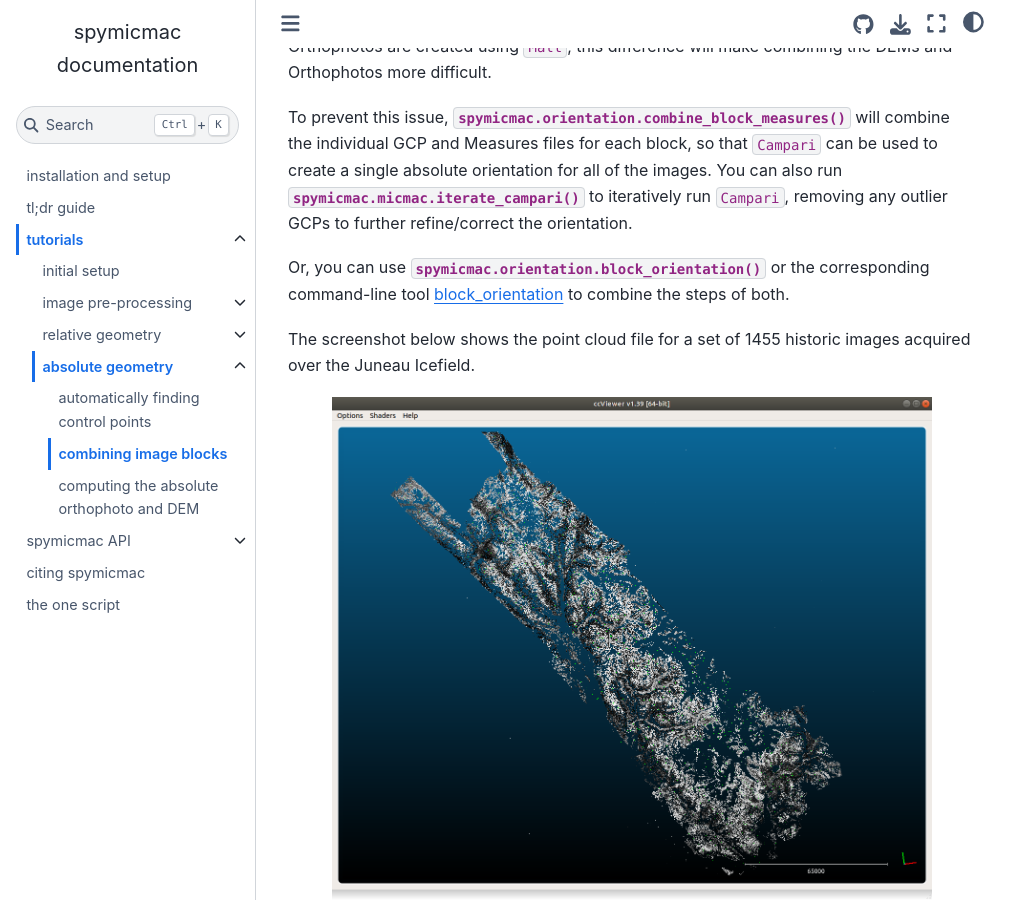
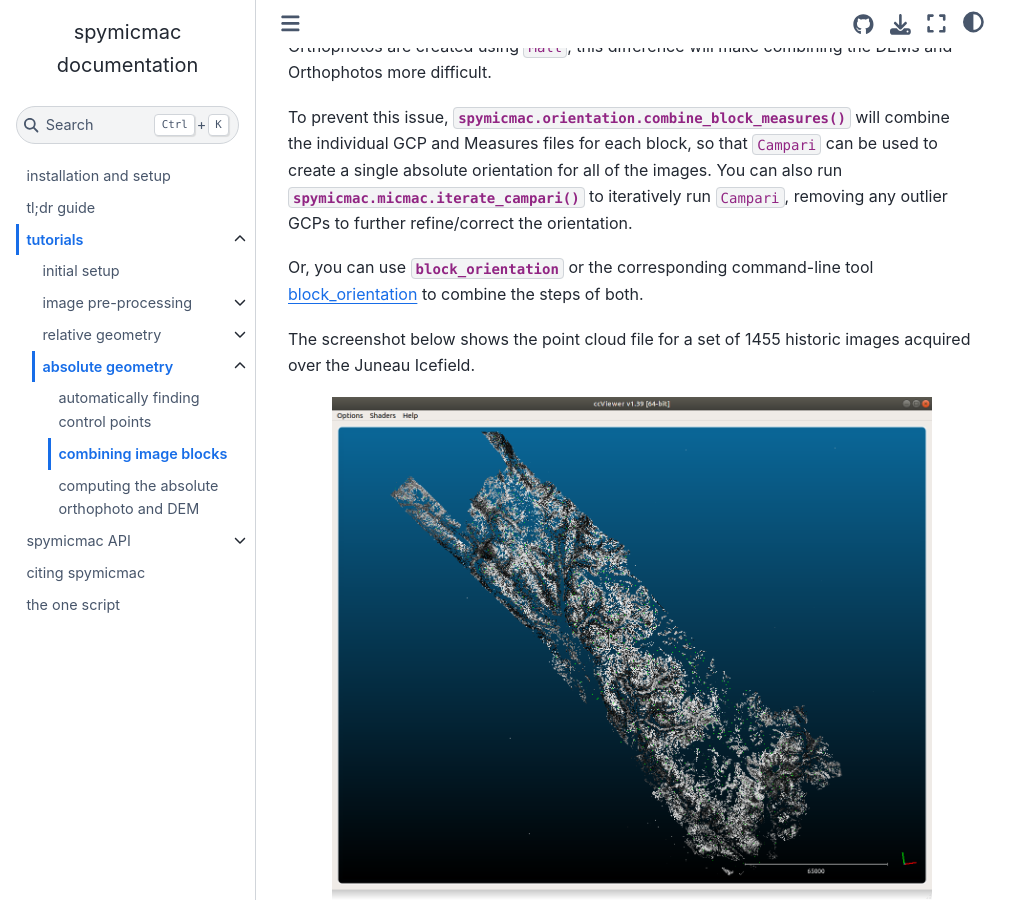
Before and after one commit to iamdonovan/spymicmac, a Sphinx documentation site: the page built from doc/tutorials/absolute/blocks.rst, in a window 1280 px wide and 900 px high, scrolled down 964 px. Shown: the whole window, without its empty margins (0-1031 px from the left). Built offline with Sphinx 7.4.7 and the Sphinx Book theme 1.1.4, drawn with Linux system fonts in a browser that asks for light colours; nearby versions of some CDN libraries; the version number could not be read and is left out.

Commit message:
fix links to tools
- update docstring for block_orientation
- add combine_block_measures to orientation module page

```diff
--- a/doc/spymicmac/modules/orientation.rst
+++ b/doc/spymicmac/modules/orientation.rst
@@ -23,6 +23,7 @@ combining image blocks
 
 .. autofunction:: spymicmac.orientation.block_orientation
 
+.. autofunction:: spymicmac.orientation.combine_block_measures
 
 fixing orientations
 -------------------
--- a/doc/tutorials/absolute/blocks.rst
+++ b/doc/tutorials/absolute/blocks.rst
@@ -28,8 +28,8 @@ Measures files for each block, so that ``Campari`` can be used to create a singl
 images. You can also run :py:meth:`spymicmac.micmac.iterate_campari` to iteratively run ``Campari``, removing any
 outlier GCPs to further refine/correct the orientation.
 
-Or, you can use :py:meth:`spymicmac.orientation.block_orientation` or the corresponding command-line tool
-:doc:`../../spymicmac/scripts/block_orientation` to combine the steps of both.
+Or, you can use :py:meth:`block_orientation <spymicmac.orientation.block_orientation>` or the corresponding
+command-line tool :doc:`../../spymicmac/scripts/block_orientation` to combine the steps of both.
 
 The screenshot below shows the point cloud file for a set of 1455 historic images acquired over the Juneau Icefield.
 
```
Also changed, not shown: 1 other file.
